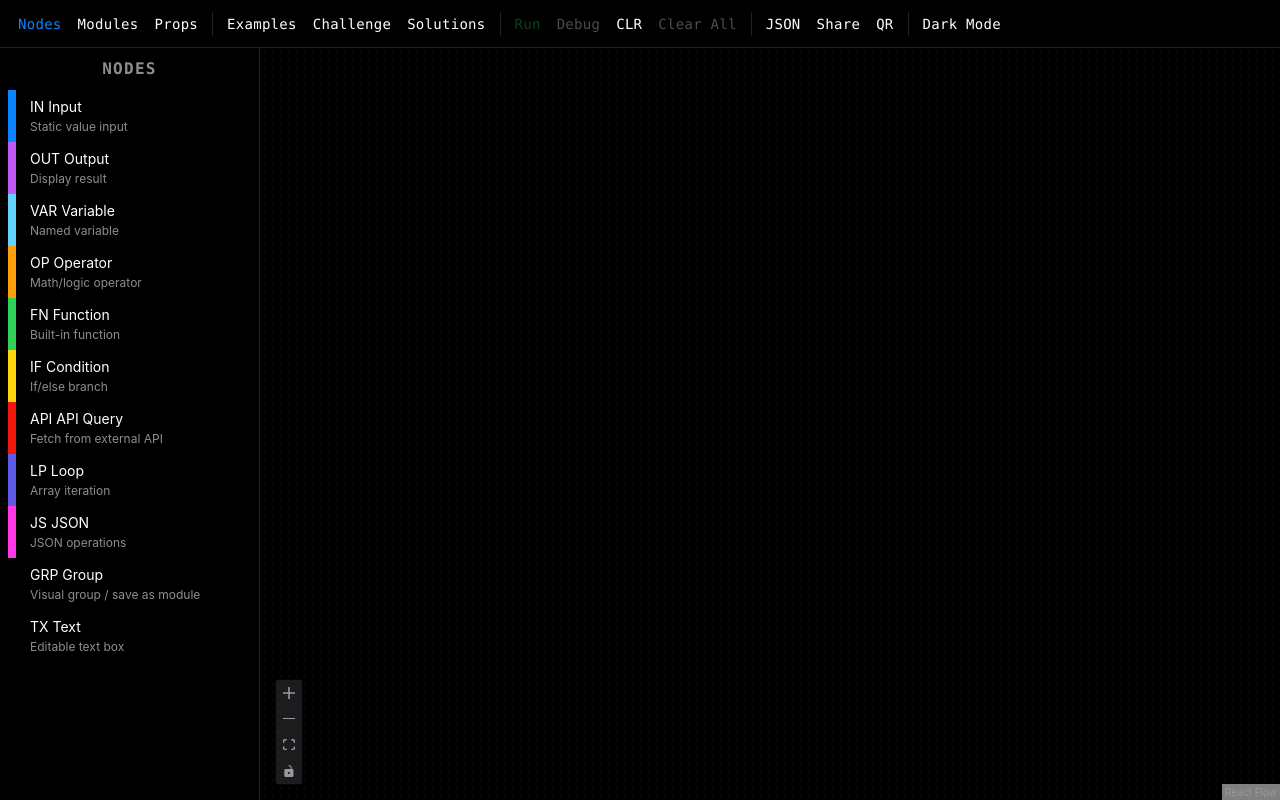
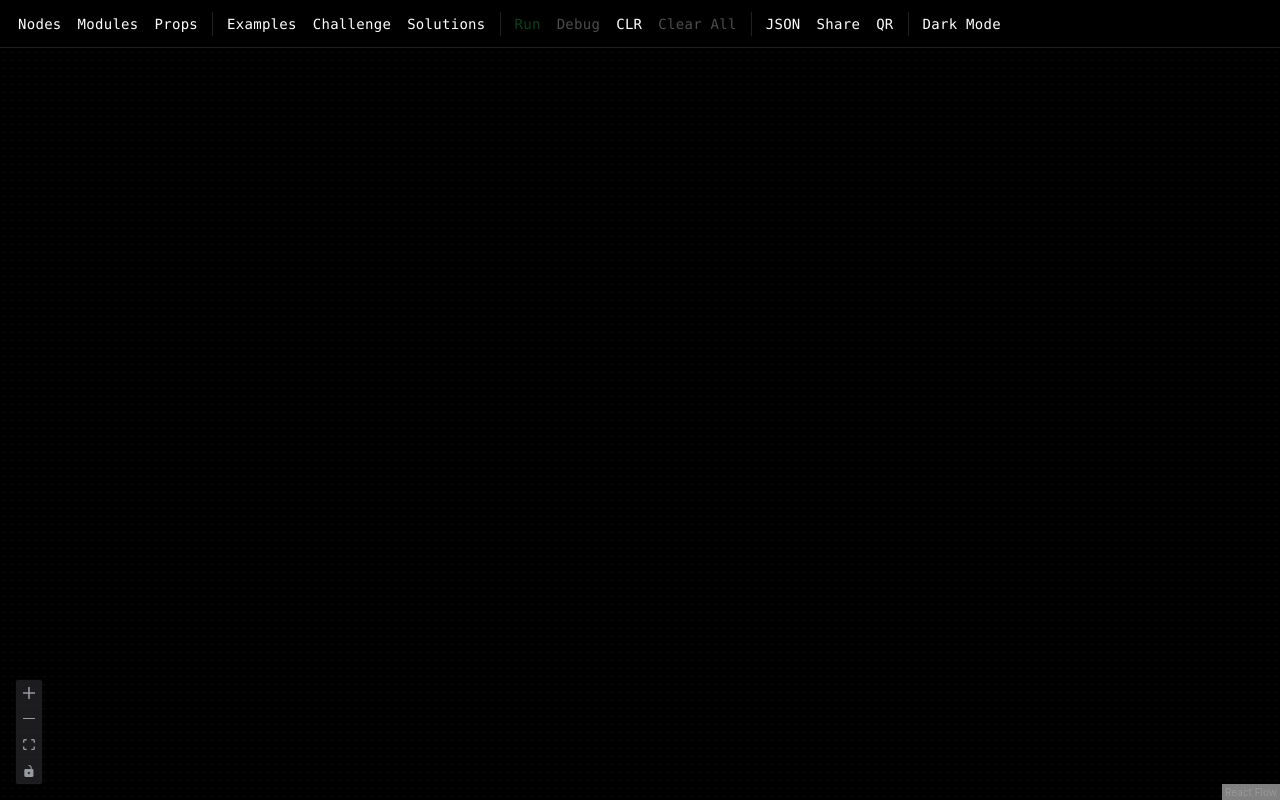
Before and after one commit to sashakirichek/visual-programming, a React (Vite) app: page / in a window 1280 px wide. Built offline with nearby package versions, Linux system fonts and the light colour scheme.

Commit message:
Minor style fixes. Skip opening Nodes panel on refresh

```diff
--- a/src/App.css
+++ b/src/App.css
@@ -54,7 +54,7 @@
   --panel-header-bg: var(--bg-primary);
 
   /* Typography */
-  --font-mono: "SF Mono", "Consolas", "Courier New", monospace;
+  --font-mono: "SF Mono", ui-monospace, "Consolas", "Courier New", monospace;
   --font-ui: -apple-system, BlinkMacSystemFont, "SF Pro Text", "Helvetica Neue", sans-serif;
 
   --font-size-small: 12px;
--- a/src/App.jsx
+++ b/src/App.jsx
@@ -43,7 +43,7 @@ const nodeTypes = {
 var iOS = /(iPad|iPhone|iPod)/g.test(navigator.userAgent);
 
 export default function App() {
-  const [leftPanel, setLeftPanel] = useState("palette");
+  const [leftPanel, setLeftPanel] = useState(null);
   const [rightPanel, setRightPanel] = useState(null);
   const [urlImportMsg, setUrlImportMsg] = useState(null);
 
--- a/src/components/panels/NodePalette.jsx
+++ b/src/components/panels/NodePalette.jsx
@@ -14,7 +14,7 @@ const NODE_TYPES = [
     type: "scopeNode",
     label: "GRP  Group",
     color: "var(--sys-transparent)",
-    description: "Visual group / save as module",
+    description: "Visual grouping",
   },
   { type: "textNode", label: "TX  Text", color: "var(--sys-transparent)", description: "Editable text box" },
 ];
```
